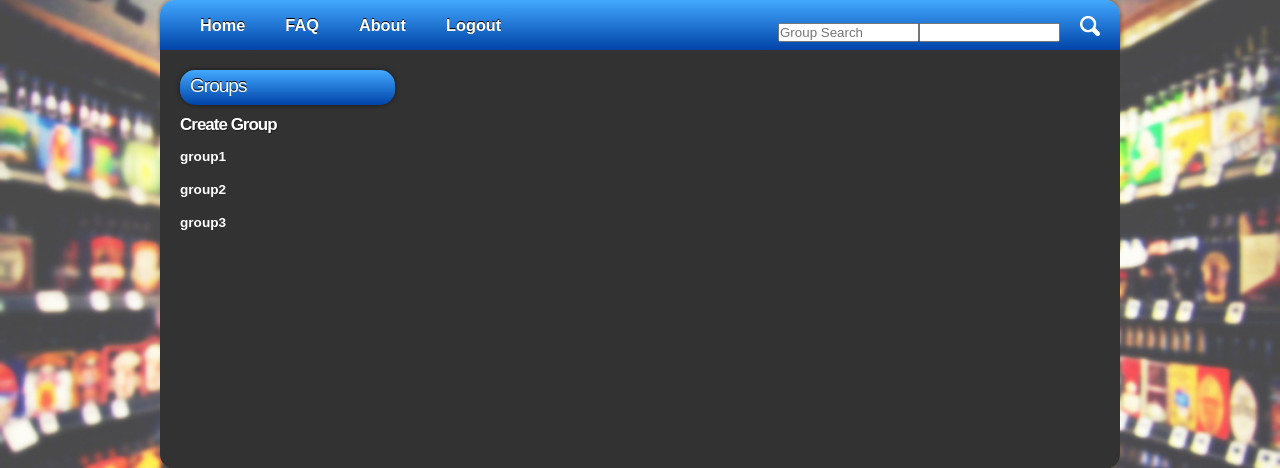
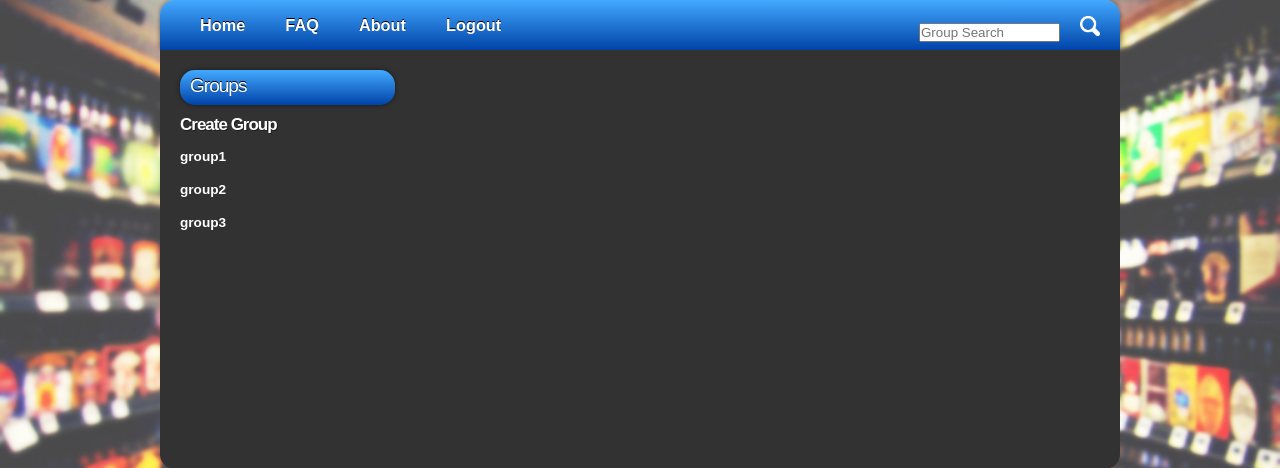
Before and after one commit to snir-sh/Grosharies, a Python web app: template grosharies-site/web/templates/index.html in a window 1280 px wide. Shown: the part 120-588 px from the top of the page. Run offline with Jinja, Linux system fonts and the light colour scheme; the template is opened without the code that fills it, so the values that code supplies are empty.

Commit message:
no change

```diff
--- a/grosharies-site/web/templates/index.html
+++ b/grosharies-site/web/templates/index.html
@@ -34,7 +34,6 @@
 		<li>
 		<a href="search" style="float:right;"><img width="20" height="20" src="../static/images/magnifier.png"></a>
 		</li></br>
-		<input type="text" name="txtSearch" style="float:right;" size="15" height="20px">
 		<input type="text" name="txtSearch" placeholder="Group Search" style="float:right;" size="15" height="20px">
       </ul>
     </div><!--close menubar-->
```
